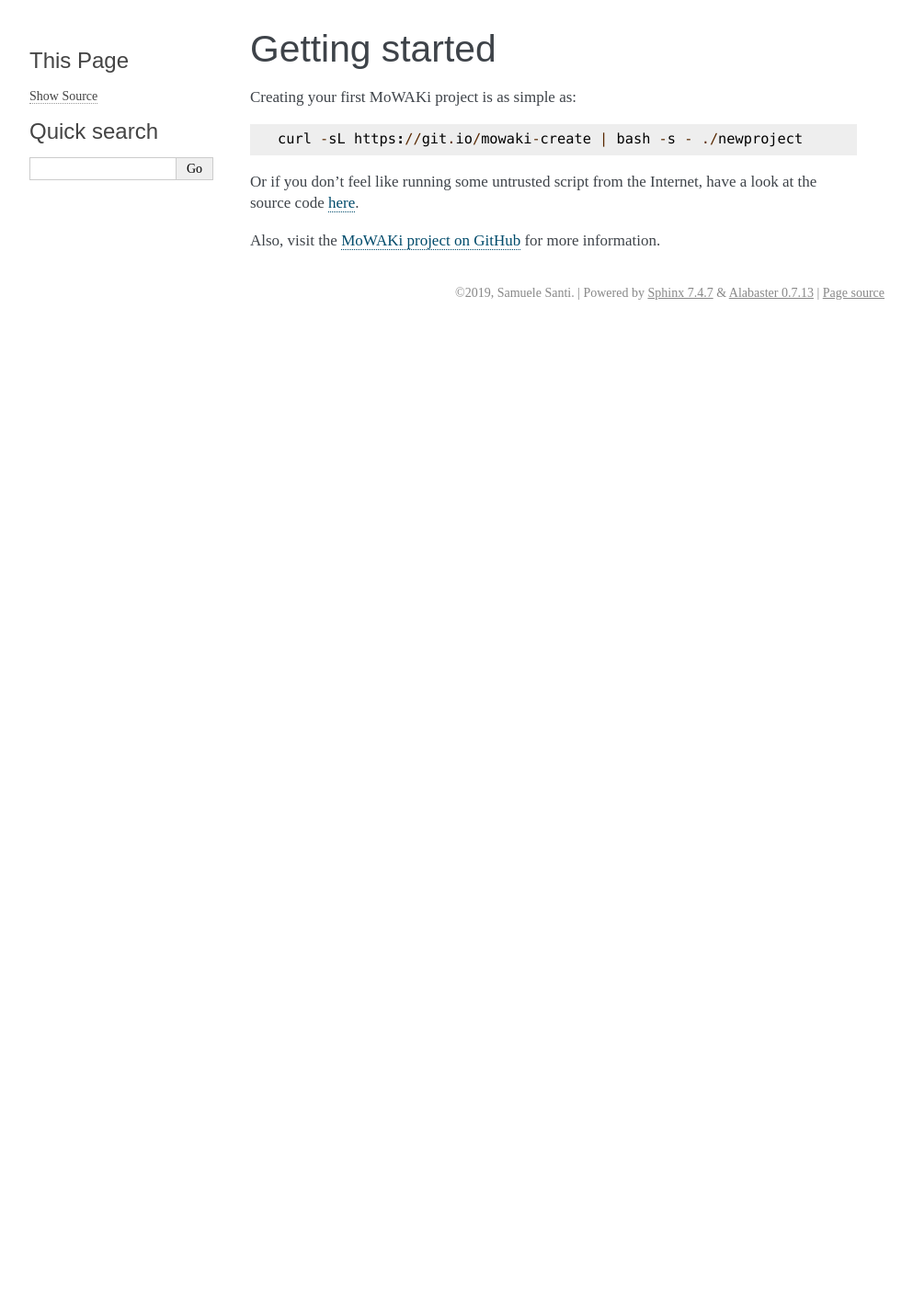
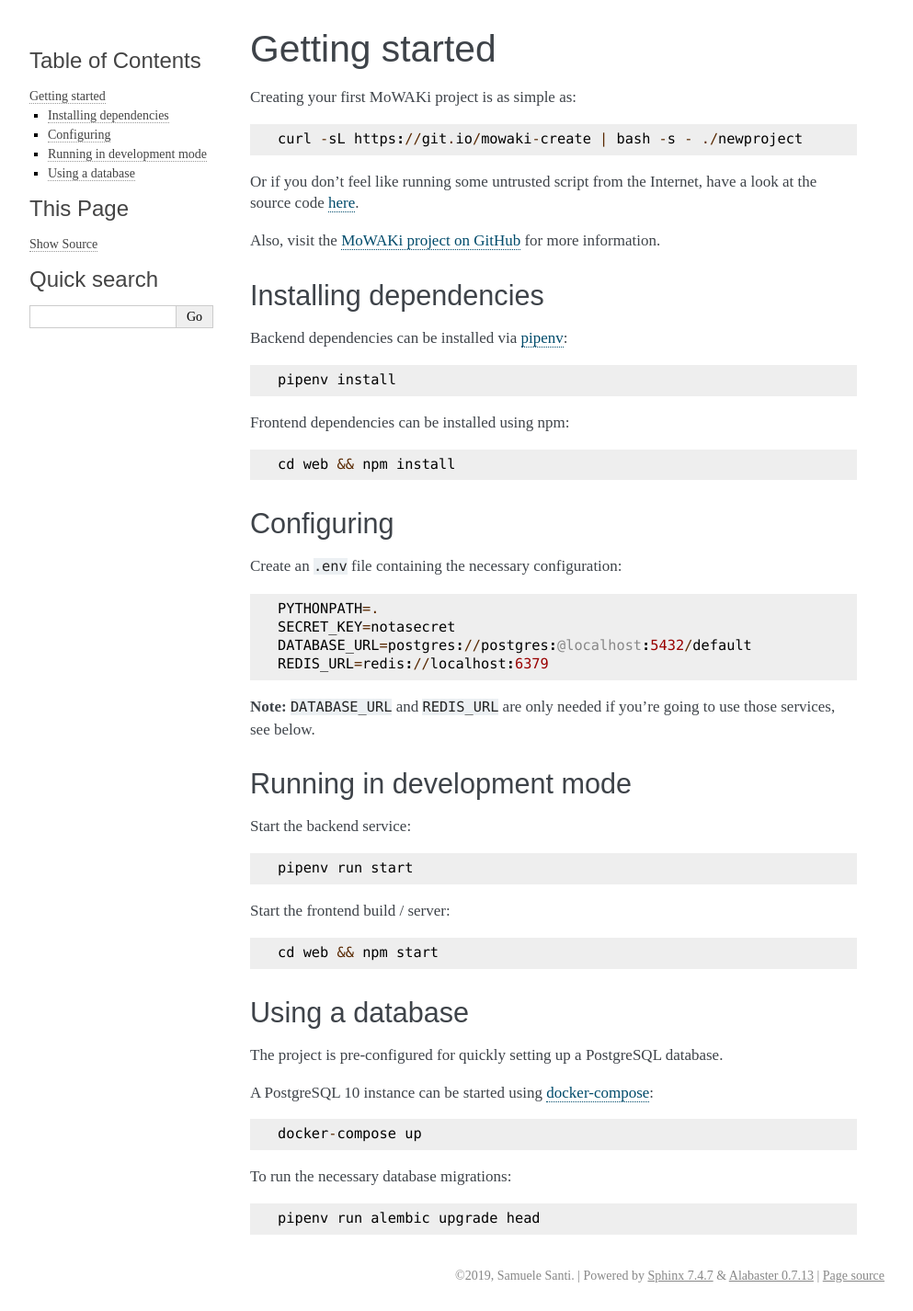
Before and after one commit to rshk/mowaki-docs, a Sphinx documentation site: the page built from docs/quickstart.rst, in a window 1280 px wide. Shown: the whole page at 92% size, without its empty margins (148-1141 px from the left). Built offline with Sphinx 7.4.7, drawn with Linux system fonts in a browser that asks for light colours; before the commit the page ends 900 px from its top, so only the background shows below that.

Commit message:
Update quickstart documentation

```diff
--- a/docs/quickstart.rst
+++ b/docs/quickstart.rst
@@ -12,3 +12,60 @@
 
 .. _script-source: https://github.com/rshk/mowaki/blob/master/bin/create
 .. _github: https://github.com/rshk/mowaki
+.. _pipenv: https://pipenv.readthedocs.io/en/latest/
+
+
+Installing dependencies
+=======================
+
+Backend dependencies can be installed via pipenv_::
+
+    pipenv install
+
+Frontend dependencies can be installed using npm::
+
+    cd web && npm install
+
+
+Configuring
+===========
+
+Create an ``.env`` file containing the necessary configuration::
+
+    PYTHONPATH=.
+    SECRET_KEY=notasecret
+    DATABASE_URL=postgres://postgres:@localhost:5432/default
+    REDIS_URL=redis://localhost:6379
+
+**Note:** ``DATABASE_URL`` and ``REDIS_URL`` are only needed if you're
+going to use those services, see below.
+
+
+Running in development mode
+===========================
+
+Start the backend service::
+
+    pipenv run start
+
+
+Start the frontend build / server::
+
+    cd web && npm start
+
+
+Using a database
+================
+
+The project is pre-configured for quickly setting up a PostgreSQL database.
+
+A PostgreSQL 10 instance can be started using docker-compose_::
+
+    docker-compose up
+
+
+.. _docker-compose: https://docs.docker.com/compose/
+
+To run the necessary database migrations::
+
+    pipenv run alembic upgrade head
```
